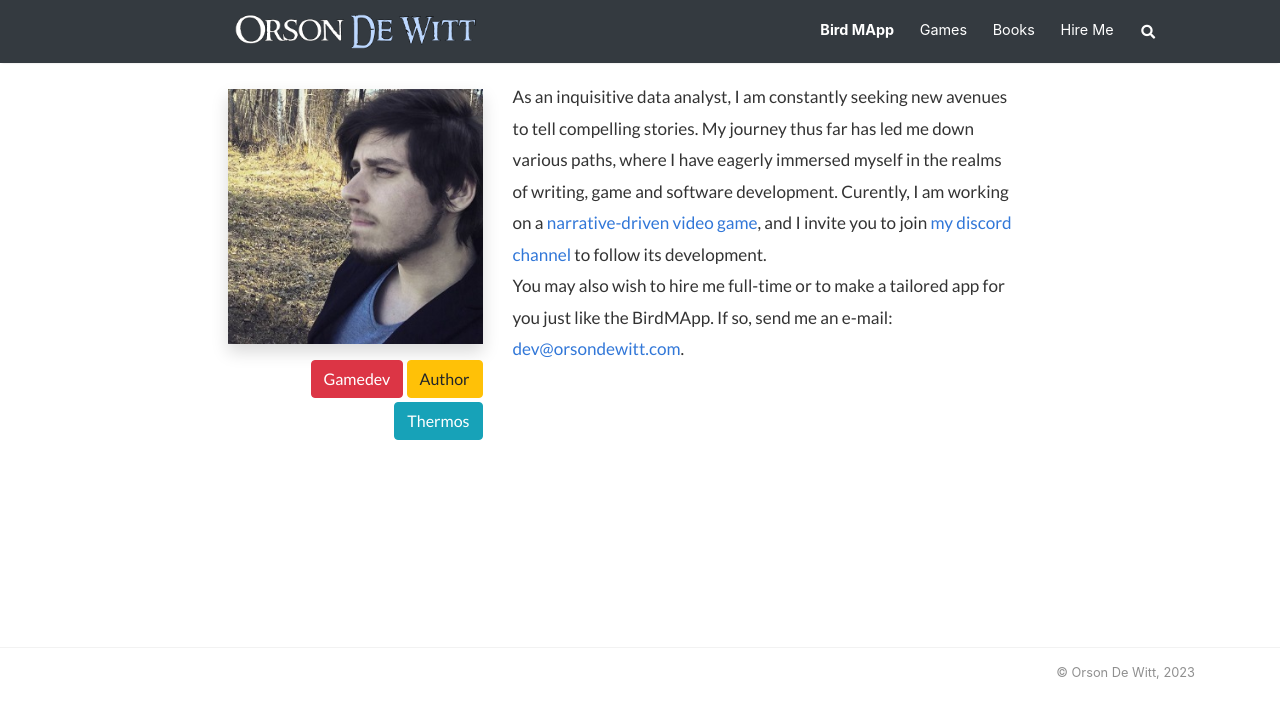
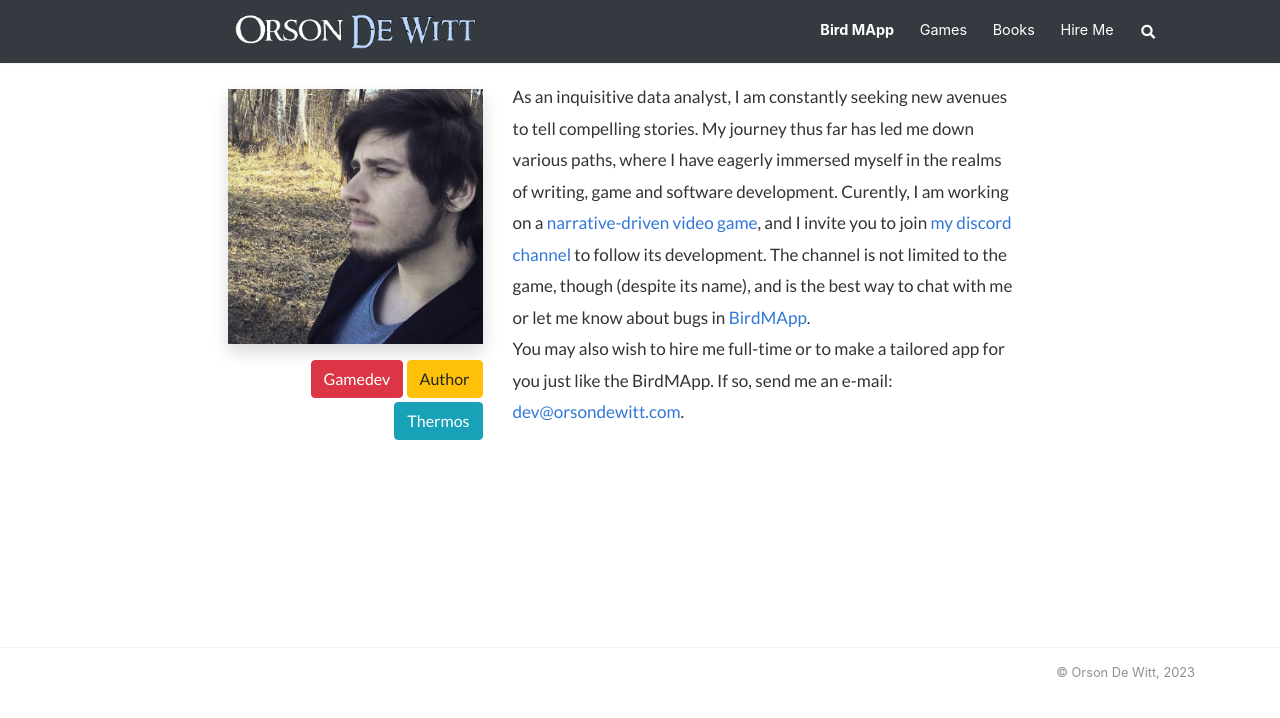
Before and after one commit to OrsonDWitt/OrsonDWitt.github.io, a Jekyll site: the page built from _pages/about.md, in a window 1280 px wide. Shown: the top 718 px of the page. Built offline with Jekyll 4.4.1, drawn with Linux system fonts in a browser that asks for light colours; nearby versions of some CDN libraries.

Commit message:
Update about.md

```diff
--- a/_pages/about.md
+++ b/_pages/about.md
@@ -13,7 +13,7 @@
 </div>
 </div>
 <div class="col-md-8 col-lg-6 pr-5">
-<p>As an inquisitive data analyst, I am constantly seeking new avenues to tell compelling stories. My journey thus far has led me down various paths, where I have eagerly immersed myself in the realms of writing, game and software development. Curently, I am working on a <a href="https://egypt.orsondewitt.com/">narrative-driven video game</a>, and I invite you to join <a href="https://discord.gg/Nmx4KDKuhJ">my discord channel</a> to follow its development.<br>You may also wish to hire me full-time or to make a tailored app for you just like the BirdMApp. If so, send me an e-mail: <a href="mailto:dev@orsondewitt.com">dev@orsondewitt.com</a>.</p>
+<p>As an inquisitive data analyst, I am constantly seeking new avenues to tell compelling stories. My journey thus far has led me down various paths, where I have eagerly immersed myself in the realms of writing, game and software development. Curently, I am working on a <a href="https://egypt.orsondewitt.com/">narrative-driven video game</a>, and I invite you to join <a href="https://discord.gg/Nmx4KDKuhJ">my discord channel</a> to follow its development. The channel is not limited to the game, though (despite its name), and is the best way to chat with me or let me know about bugs in <a href="https://orsondewitt.com/birdmapp">BirdMApp</a>.<br>You may also wish to hire me full-time or to make a tailored app for you just like the BirdMApp. If so, send me an e-mail: <a href="mailto:dev@orsondewitt.com">dev@orsondewitt.com</a>.</p>
 
  <!-- <p>Born and raised in the harsh environment of pine forests, Orson learned a thing or two about storytelling from a seasoned moose. Upon graduation, the moose gave him a task that would change the course of his life forever. It asked of Orson to venture out of the woods and find a story so marvelous it would keep the moose on its hooves. And thus he set off to face the unknown and find new pastures, filled to the brim with adventurous people and provocative stories. He worked as an orbital garbage man, cyber police officer, spam-bot and even a thermos, but nowhere could he find a story that would blow the socks off of the old moose. Until, one day, he discovered that the best story is not the one that you find, but the one you invent.
 </p><p>
```
